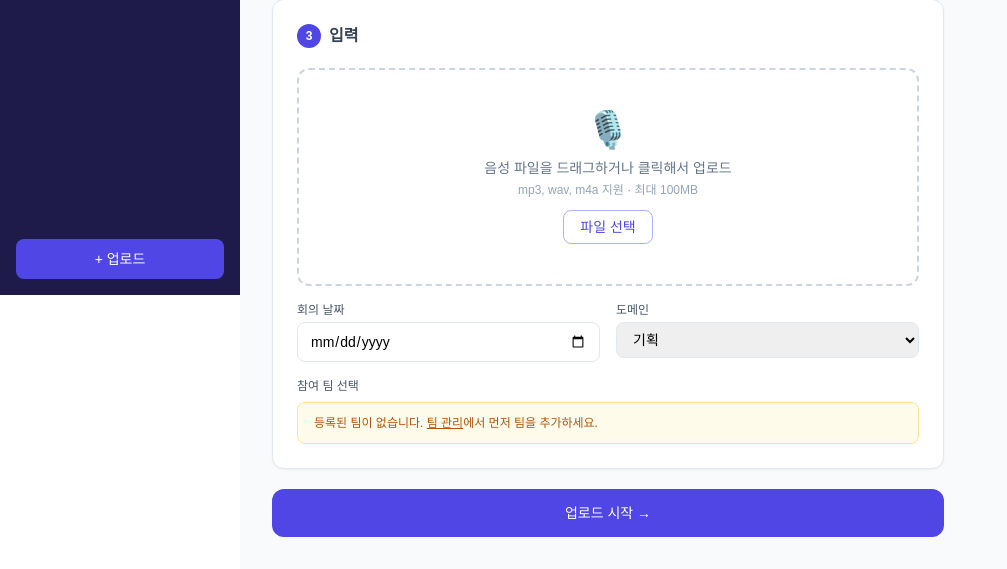
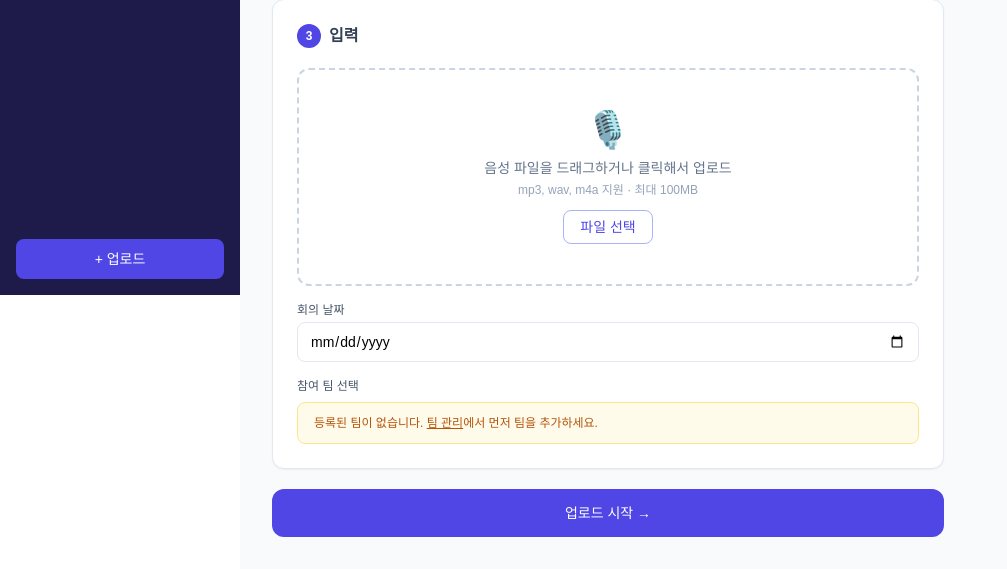
Before and after one commit to jwlee07/supercent_assessment_prototype, a Django app: page /upload/ in a window 1280 px wide. Shown: the part 505-1074 px from the top of the page, without its empty margins (0-1007 px from the left). Run offline with Django 4.2, Linux system fonts and the light colour scheme; data that the repository does not hold is empty; parts of the project's set-up code (start-up, migrations or seed data) failed here and were passed over; some libraries are stand-ins or nearby versions.

Commit message:
refactor: remove domain field from audio upload
- Domain select removed from upload.html UI
- Domain param removed from views.py upload_audio
- Meeting title simplified to "{game.name} 회의"

Made-with: Cursor

```diff
--- a/core/views.py
+++ b/core/views.py
@@ -163,13 +163,12 @@ def upload_audio(request):
         os.unlink(tmp_path)
 
     meeting_date = request.POST.get('meeting_date') or None
-    domain = request.POST.get('domain', '기획')
     team_ids = request.POST.getlist('teams')
 
+    game = Game.objects.get(id=game_id)
     meeting = Meeting.objects.create(
-        title=f"{Game.objects.get(id=game_id).name} {domain} 회의",
+        title=f"{game.name} 회의",
         date=meeting_date,
-        domain=domain,
         transcript=transcript,
         summary=transcript[:200],
     )
--- a/templates/upload.html
+++ b/templates/upload.html
@@ -86,17 +86,9 @@
         </div>
         <div id="file-name" class="hidden text-sm text-slate-600 mb-4 p-3 bg-green-50 rounded-lg border border-green-200"></div>
 
-        <div class="grid grid-cols-2 gap-4 mb-4">
-          <div>
-            <label class="text-xs font-medium text-slate-600 mb-1 block">회의 날짜</label>
-            <input type="date" id="meeting-date" class="w-full border border-slate-200 rounded-lg px-3 py-2 text-sm">
-          </div>
-          <div>
-            <label class="text-xs font-medium text-slate-600 mb-1 block">도메인</label>
-            <select id="meeting-domain" class="w-full border border-slate-200 rounded-lg px-3 py-2 text-sm">
-              <option>기획</option><option>마케팅</option><option>라이브옵스</option><option>데이터</option>
-            </select>
-          </div>
+        <div class="mb-4">
+          <label class="text-xs font-medium text-slate-600 mb-1 block">회의 날짜</label>
+          <input type="date" id="meeting-date" class="w-full border border-slate-200 rounded-lg px-3 py-2 text-sm">
         </div>
 
         <div>
@@ -290,7 +282,6 @@ async function startUpload() {
     if (!file) { modal.classList.add('hidden'); alert('음성 파일을 선택해주세요.'); return; }
     formData.append('audio_file', file);
     formData.append('meeting_date', document.getElementById('meeting-date').value);
-    formData.append('domain', document.getElementById('meeting-domain').value);
     document.querySelectorAll('input[name="upload_teams"]:checked').forEach(cb => formData.append('teams', cb.value));
     url = '/upload/audio/';
   } else if (selectedType === 'marketing') {
```
